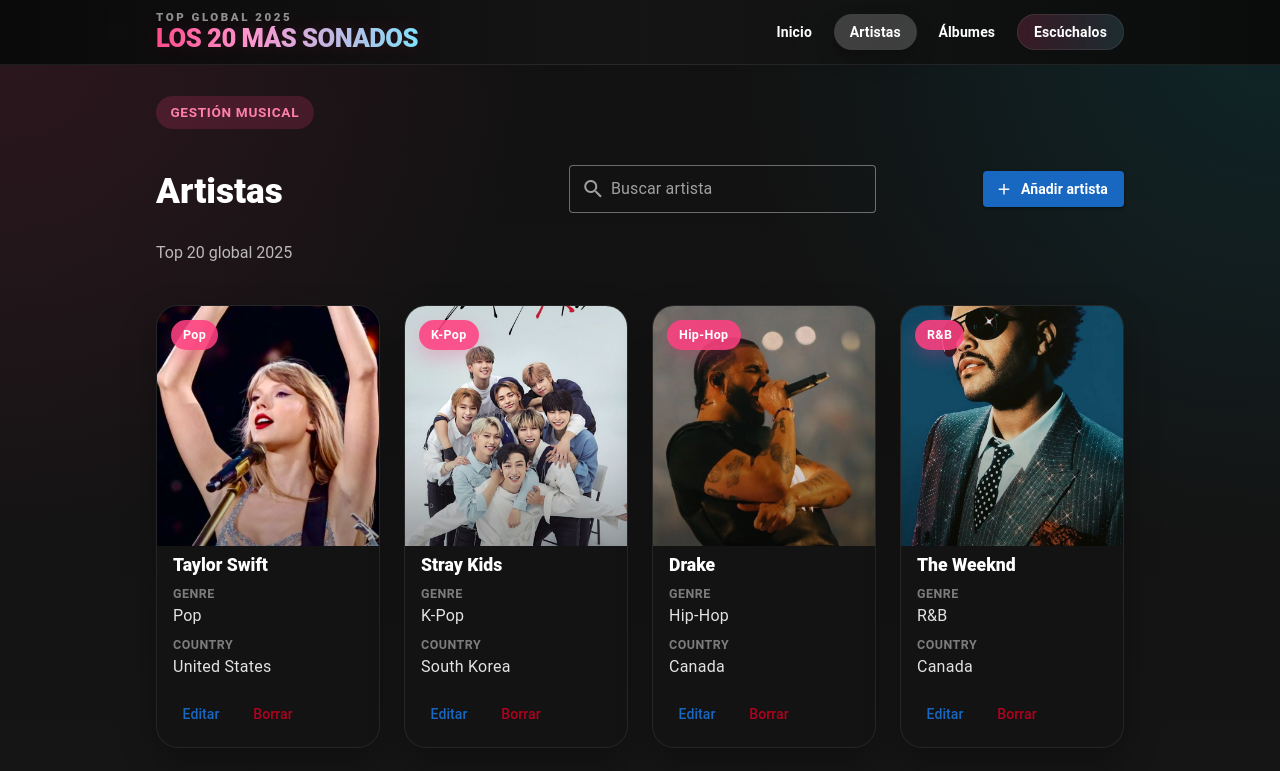
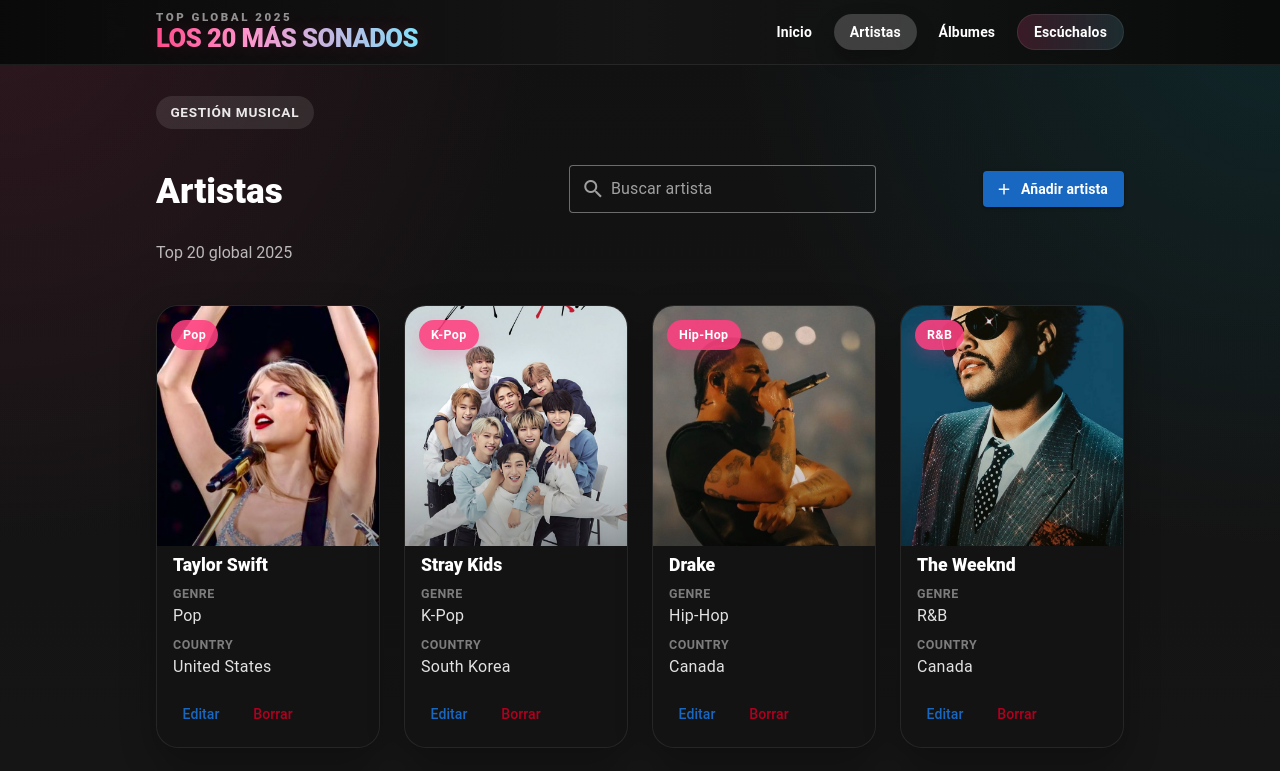
Before and after one commit to cgarciarayo/los-20-mas-sonados, a Vue app: page /artists in a window 1280 px wide. Shown: the top 771 px of the page. Built offline with nearby package versions, Linux system fonts and the light colour scheme.

Commit message:
Add reusable section header component

```diff
--- /dev/null
+++ b/src/components/common/SectionHeader.vue
@@ -0,0 +1,61 @@
+<template>
+  <div class="section-header">
+    <div v-if="badge" class="section-badge mb-3">
+      {{ badge }}
+    </div>
+
+    <h1 class="page-title">
+      {{ title }}
+    </h1>
+
+    <p v-if="subtitle" class="page-subtitle">
+      {{ subtitle }}
+    </p>
+  </div>
+</template>
+
+<script setup>
+defineProps({
+  badge: {
+    type: String,
+    default: ''
+  },
+  title: {
+    type: String,
+    required: true
+  },
+  subtitle: {
+    type: String,
+    default: ''
+  }
+})
+</script>
+
+<style scoped>
+.section-header {
+  color: #ffffff;
+}
+
+.section-badge {
+  display: inline-block;
+  padding: 0.4rem 0.9rem;
+  border-radius: 999px;
+  background: rgba(255, 255, 255, 0.1);
+  color: rgba(255, 255, 255, 0.9);
+  font-size: 0.85rem;
+  font-weight: 700;
+  text-transform: uppercase;
+  letter-spacing: 0.05em;
+}
+
+.page-title {
+  font-size: 2.2rem;
+  font-weight: 800;
+  color: #ffffff;
+}
+
+.page-subtitle {
+  color: rgba(255, 255, 255, 0.7);
+  font-size: 1rem;
+}
+</style>
--- a/src/views/AlbumsView.vue
+++ b/src/views/AlbumsView.vue
@@ -2,10 +2,12 @@
   <v-container class="page-container py-8">
     <v-row class="mb-6" align="center" justify="space-between">
       <v-col cols="12" md="4">
-        <div class="section-badge mb-3">Gestión musical</div>
-        <h1 class="page-title">Álbumes</h1>
-        <p class="page-subtitle">Top 20 global 2025</p>
-      </v-col>
+  <section-header
+    badge="Gestión musical"
+    title="Álbumes"
+    subtitle="Top 20 global 2025"
+  />
+</v-col>
 
       <v-col cols="12" md="3">
         <v-text-field
@@ -131,6 +133,7 @@
 import ConfirmDialog from '../components/common/ConfirmDialog.vue'
 import { useAlbumsStore } from '../stores/albumsStore'
 import { useArtistsStore } from '../stores/artistsStore'
+import SectionHeader from '../components/common/SectionHeader.vue'
 
 const albumsStore = useAlbumsStore()
 const artistsStore = useArtistsStore()
@@ -247,29 +250,6 @@
   color: #ffffff;
 }
 
-.section-badge {
-  display: inline-block;
-  padding: 0.4rem 0.9rem;
-  border-radius: 999px;
-  background: rgba(0, 188, 212, 0.16);
-  color: #80deea;
-  font-size: 0.85rem;
-  font-weight: 700;
-  text-transform: uppercase;
-  letter-spacing: 0.05em;
-}
-
-.page-title {
-  font-size: 2.2rem;
-  font-weight: 800;
-  color: #ffffff;
-}
-
-.page-subtitle {
-  color: rgba(255, 255, 255, 0.7);
-  font-size: 1rem;
-}
-
 .music-card {
   background: rgba(20, 20, 20, 0.92);
   border: 1px solid rgba(255, 255, 255, 0.08);
--- a/src/views/ApiView.vue
+++ b/src/views/ApiView.vue
@@ -1,12 +1,13 @@
 <template>
   <v-container class="page-container py-8">
     <v-row class="mb-6" align="center" justify="space-between">
-      <v-col cols="12" md="4">
-        <div class="section-badge mb-3">Descubrir música</div>
-        <h1 class="page-title">Explorar música</h1>
-        <p class="page-subtitle">Búsqueda con iTunes Search API</p>
-      </v-col>
-
+     <v-col cols="12" md="4">
+  <section-header
+    badge="Descubrir música"
+    title="Explorar música"
+    subtitle="Búsqueda con iTunes Search API"
+  />
+</v-col>
       <v-col cols="12" md="3">
         <v-text-field
           v-model="searchTerm"
@@ -107,6 +108,7 @@
 import { computed, ref, watch } from 'vue'
 import { useRouter } from 'vue-router'
 import { useItunesStore } from '../stores/itunesStore'
+import SectionHeader from '../components/common/SectionHeader.vue'
 
 const router = useRouter()
 const itunesStore = useItunesStore()
@@ -158,29 +160,6 @@
   color: #ffffff;
 }
 
-.section-badge {
-  display: inline-block;
-  padding: 0.4rem 0.9rem;
-  border-radius: 999px;
-  background: rgba(255, 193, 7, 0.16);
-  color: #ffe082;
-  font-size: 0.85rem;
-  font-weight: 700;
-  text-transform: uppercase;
-  letter-spacing: 0.05em;
-}
-
-.page-title {
-  font-size: 2.2rem;
-  font-weight: 800;
-  color: #ffffff;
-}
-
-.page-subtitle {
-  color: rgba(255, 255, 255, 0.7);
-  font-size: 1rem;
-}
-
 .music-card {
   background: rgba(20, 20, 20, 0.92);
   border: 1px solid rgba(255, 255, 255, 0.08);
--- a/src/views/ArtistsView.vue
+++ b/src/views/ArtistsView.vue
@@ -1,11 +1,13 @@
 <template>
   <v-container class="page-container py-8">
     <v-row class="mb-6" align="center" justify="space-between">
-      <v-col cols="12" md="5">
-        <div class="section-badge mb-3">Gestión musical</div>
-        <h1 class="page-title">Artistas</h1>
-        <p class="page-subtitle">Top 20 global 2025</p>
-      </v-col>
+     <v-col cols="12" md="5">
+  <section-header
+    badge="Gestión musical"
+    title="Artistas"
+    subtitle="Top 20 global 2025"
+  />
+</v-col>
 
       <v-col cols="12" md="4">
         <v-text-field
@@ -117,6 +119,7 @@
 import ConfirmDialog from '../components/common/ConfirmDialog.vue'
 import { useArtistsStore } from '../stores/artistsStore'
 import { useAlbumsStore } from '../stores/albumsStore'
+import SectionHeader from '../components/common/SectionHeader.vue'
 
 const artistsStore = useArtistsStore()
 const albumsStore = useAlbumsStore()
@@ -215,28 +218,6 @@
   color: #ffffff;
 }
 
-.section-badge {
-  display: inline-block;
-  padding: 0.4rem 0.9rem;
-  border-radius: 999px;
-  background: rgba(255, 64, 129, 0.18);
-  color: #ff80ab;
-  font-size: 0.85rem;
-  font-weight: 700;
-  text-transform: uppercase;
-  letter-spacing: 0.05em;
-}
-
-.page-title {
-  font-size: 2.2rem;
-  font-weight: 800;
-  color: #ffffff;
-}
-
-.page-subtitle {
-  color: rgba(255, 255, 255, 0.7);
-  font-size: 1rem;
-}
 
 .music-card {
   background: rgba(20, 20, 20, 0.92);
```
